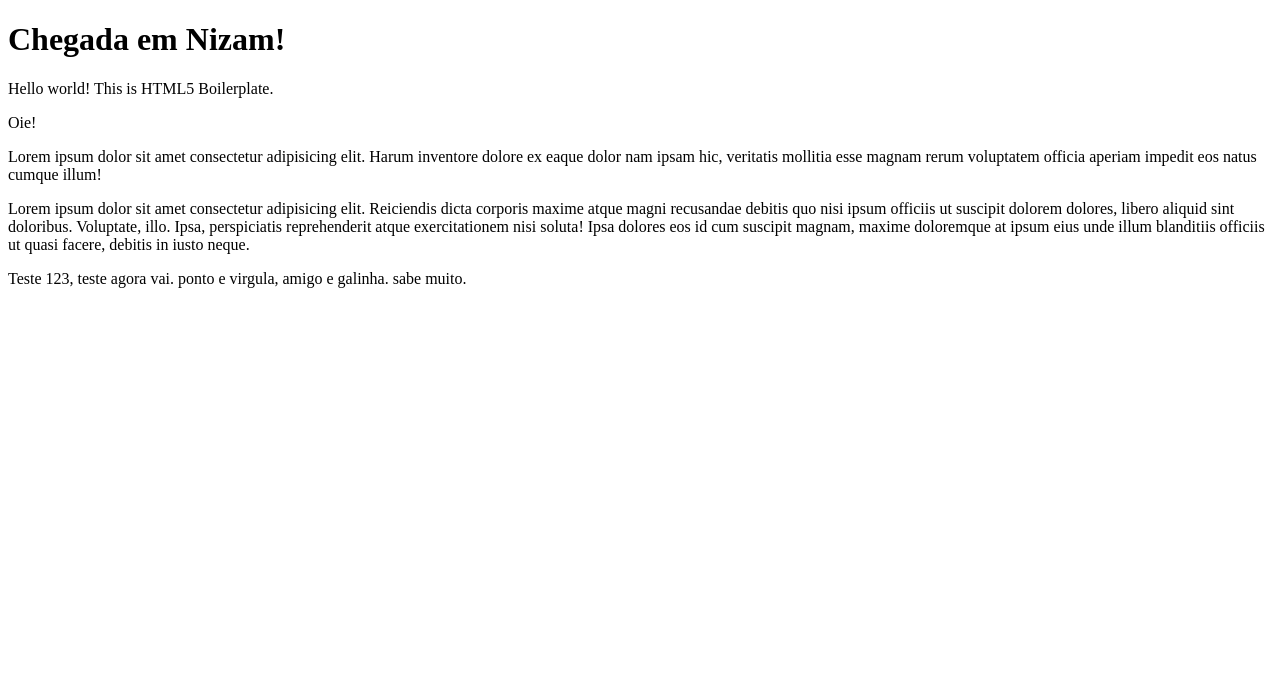
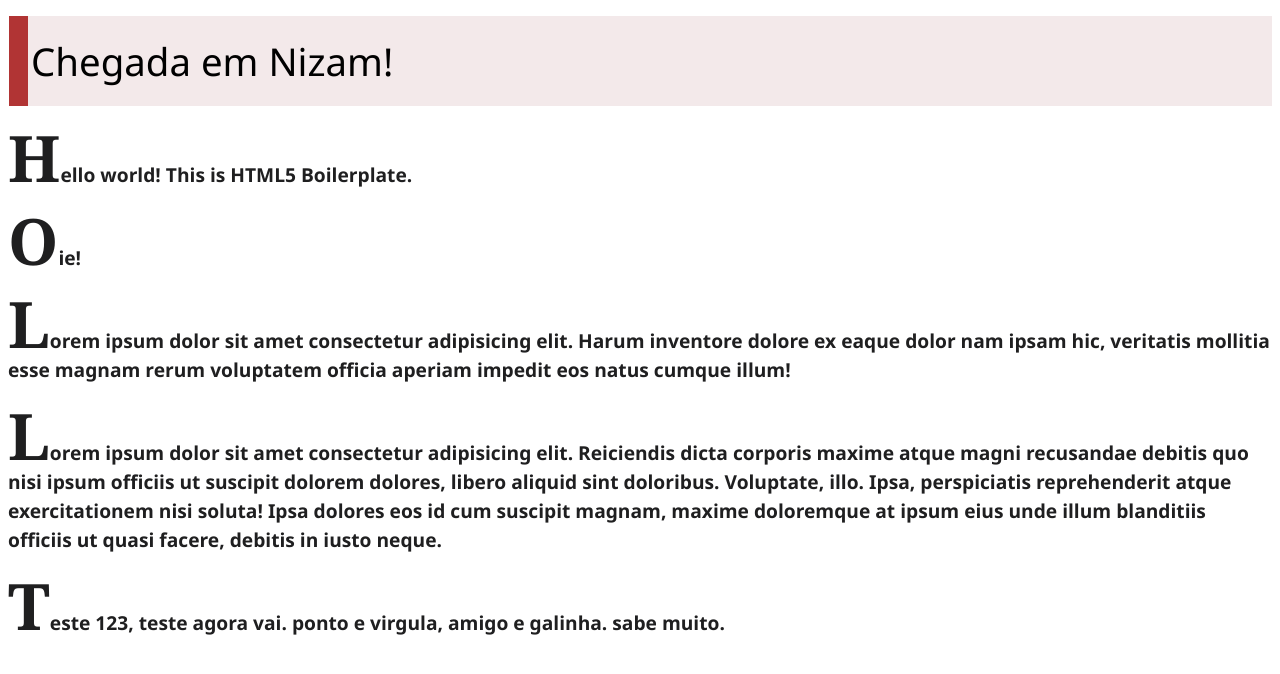
Before and after one commit to Ferdzen/Aula1-Pos, a website built with webpack: page index.html in a window 1280 px wide. Built offline with nearby package versions, Linux system fonts and the light colour scheme.

Commit message:
add: Estilização de menu no H1

```diff
--- a/css/style.css
+++ b/css/style.css
@@ -1 +1,27 @@
-/*! HTML5 Boilerplate v9.0.1 | MIT License | https://html5boilerplate.com/ */
+
+
+h1{
+  font-weight: normal;
+  margin: 1rem 0 0 1px;
+  padding: .5em 0 .5em 3px;
+  border-left: .5em solid rgb(177, 52, 52);
+  background-color: #f3e9ea;
+}
+
+body {
+  font-family: 'Segoe UI', Tahoma, Geneva, Verdana, sans-serif;
+  font-size: larger;
+}
+
+p {
+  color: rgb(31, 31, 32);
+  font-weight: bold;
+  line-height: 1.5em;
+}
+
+p::first-letter {
+  font-size: 4rem;
+  font-weight: bold;
+  font-family: Georgia, 'Times New Roman', Times, serif;
+  line-height: 1;
+}
```
